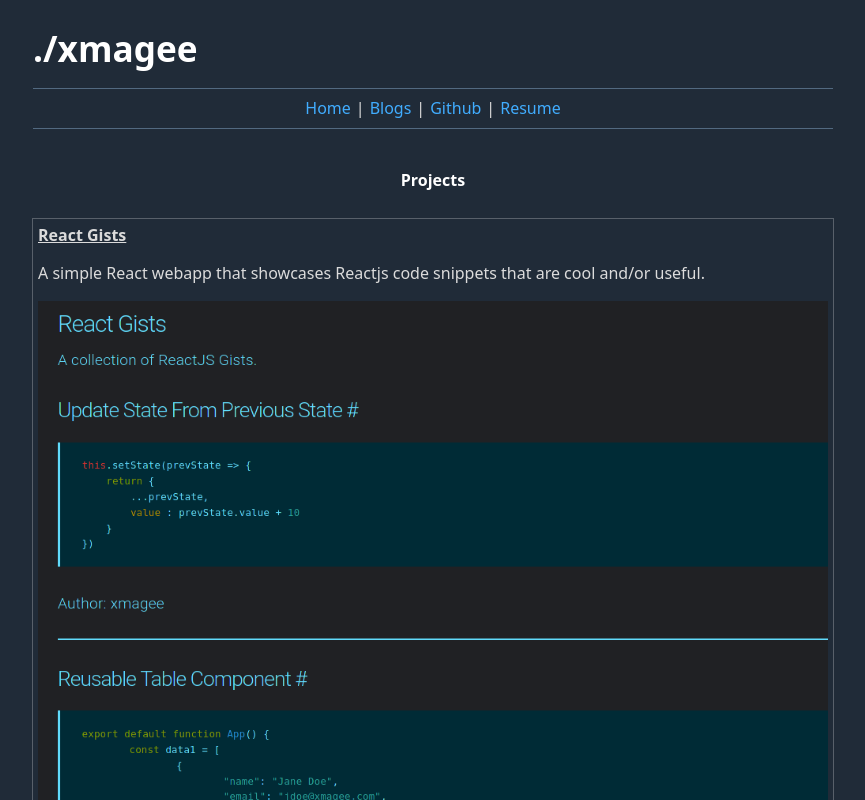
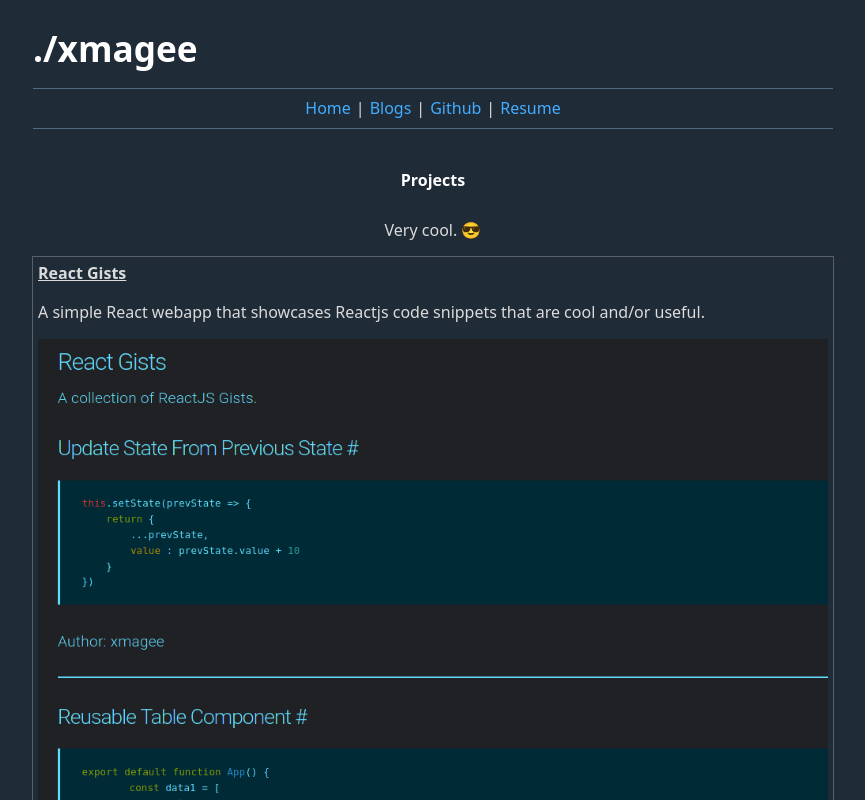
Before and after one commit to xmagee/bl0g, a Next.js app: page / in a window 1280 px wide. Shown: the top 800 px of the page, without its empty margins (207-1072 px from the left). Built offline with nearby package versions, Linux system fonts and the light colour scheme.

Commit message:
added subtitles to the page titles (blog, index/projects)

```diff
--- a/pages/blogs.js
+++ b/pages/blogs.js
@@ -4,8 +4,12 @@
     return (
         <>
             <p style={{ display: 'flex', justifyContent: 'center' }}>
-				<h4>Blogs</h4>
+				<h4>Blogs</h4> <br />
 			</p>
+
+            <p style={{ display: 'flex', justifyContent: 'center' }}>
+                SORT BY [BlogDate] DESC;
+            </p>
 
             <ul style={{
                 listStyleType: 'square'
--- a/pages/index.js
+++ b/pages/index.js
@@ -12,6 +12,10 @@
 			<p style={{ display: 'flex', justifyContent: 'center' }}>
 				<h4>Projects</h4>
 			</p>
+
+			<p style={{ display: 'flex', justifyContent: 'center' }}>
+                Very cool. 😎
+            </p>
 
 			{[
 				{
```
